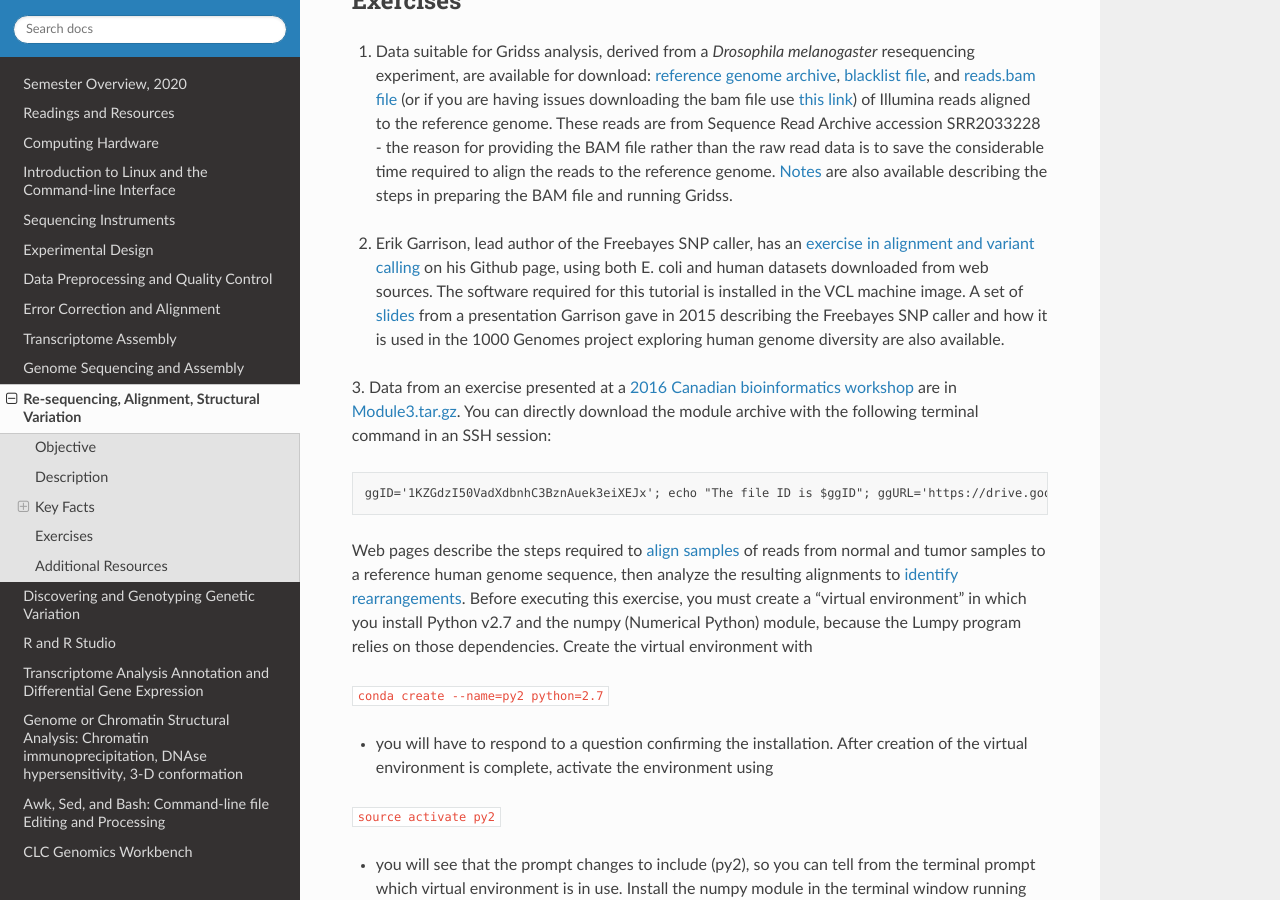
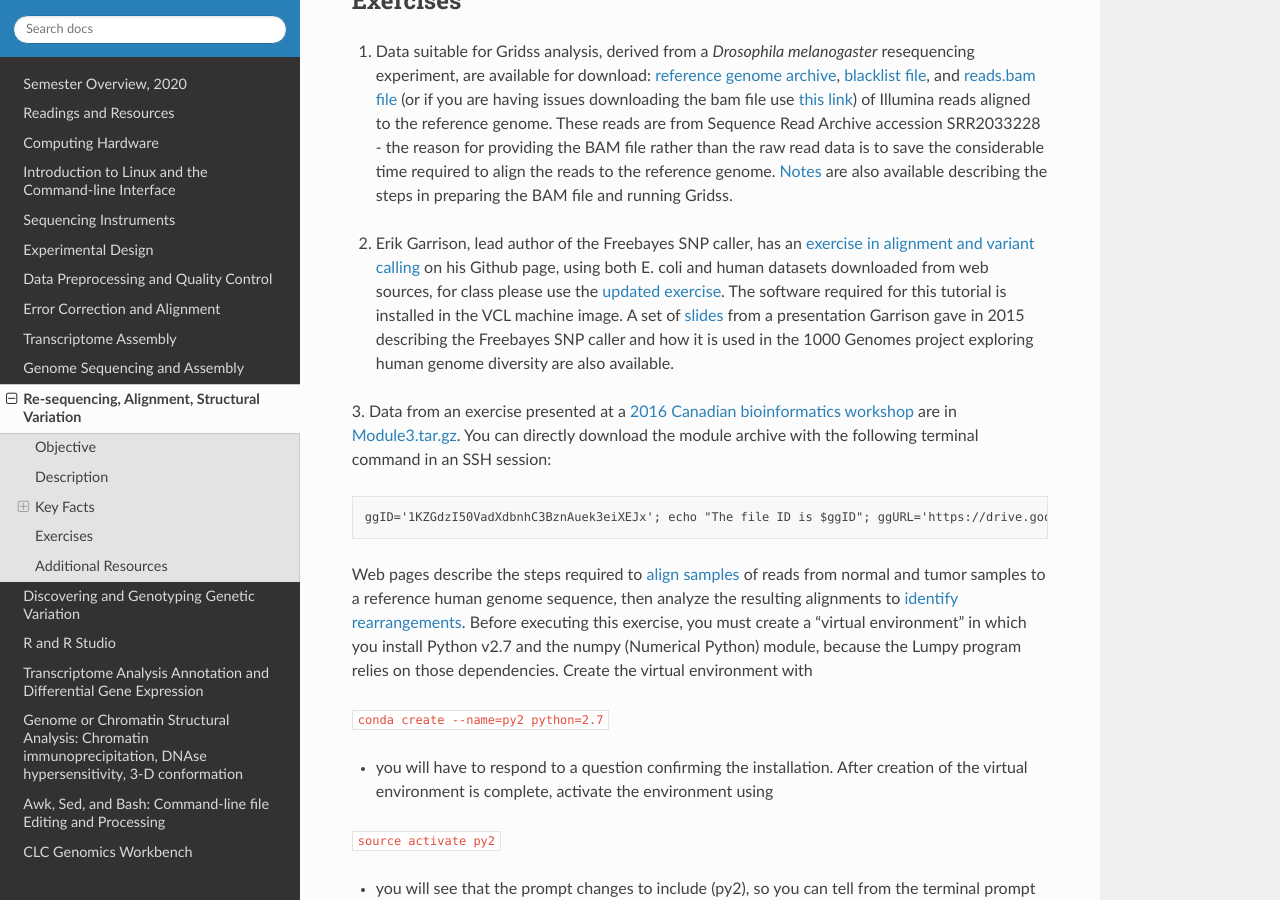
Before and after one commit to rwhetten/DeepSeqAnalysis, a Sphinx documentation site: the page built from docs/source/re-seq-align-struct.rst, in a window 1280 px wide and 900 px high, scrolled down 3050 px. Built offline with Sphinx 7.4.7 and the Read the Docs theme 2.0.0, drawn with Linux system fonts in a browser that asks for light colours; some of the changed text lies outside the part shown.

Commit message:
Update re-seq-align-struct.rst

```diff
--- a/docs/source/re-seq-align-struct.rst
+++ b/docs/source/re-seq-align-struct.rst
@@ -68,7 +68,7 @@ Exercises
 
 \
 
-2. Erik Garrison, lead author of the Freebayes SNP caller, has an `exercise in alignment and variant calling <https://github.com/ekg/alignment-and-variant-calling-tutorial>`_ on his Github page, using both E. coli and human datasets downloaded from web sources. The software required for this tutorial is installed in the VCL machine image. A set of `slides <https://drive.google.com/open?id=1XR3kHmCQrTMs007oFKyMs-Qo04lW30vU>`_ from a presentation Garrison gave in 2015 describing the Freebayes SNP caller and how it is used in the 1000 Genomes project exploring human genome diversity are also available.
+2. Erik Garrison, lead author of the Freebayes SNP caller, has an `exercise in alignment and variant calling <https://github.com/ekg/alignment-and-variant-calling-tutorial>`_ on his Github page, using both E. coli and human datasets downloaded from web sources, for class please use the `updated exercise <https://drive.google.com/open?id=1x_swb1Lfhf9u1tXILkjchkx_Li561ZYN>`_. The software required for this tutorial is installed in the VCL machine image. A set of `slides <https://drive.google.com/open?id=1XR3kHmCQrTMs007oFKyMs-Qo04lW30vU>`_ from a presentation Garrison gave in 2015 describing the Freebayes SNP caller and how it is used in the 1000 Genomes project exploring human genome diversity are also available.
 
 \
 
```
Also changed, not shown: other parts of docs/source/re-seq-align-struct.rst (+1 -1 lines).
